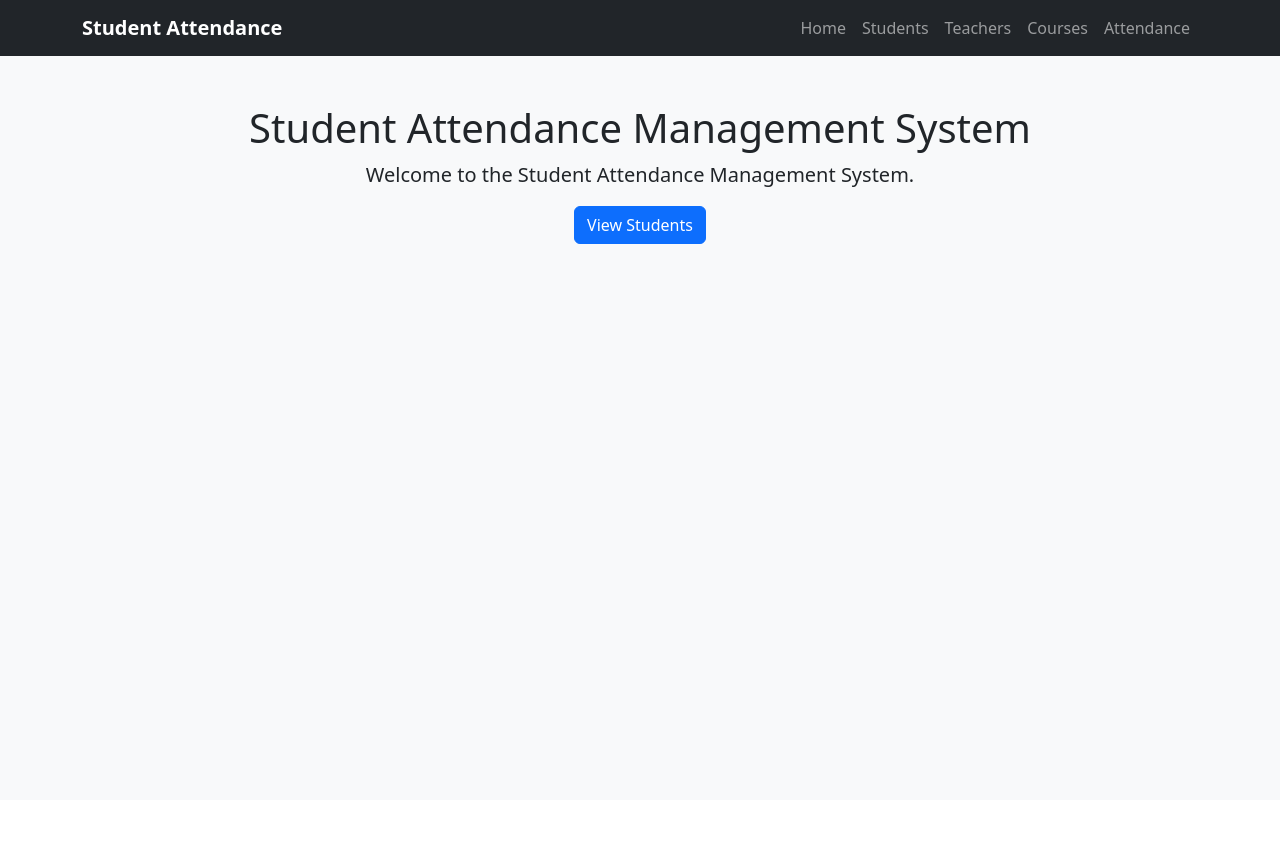
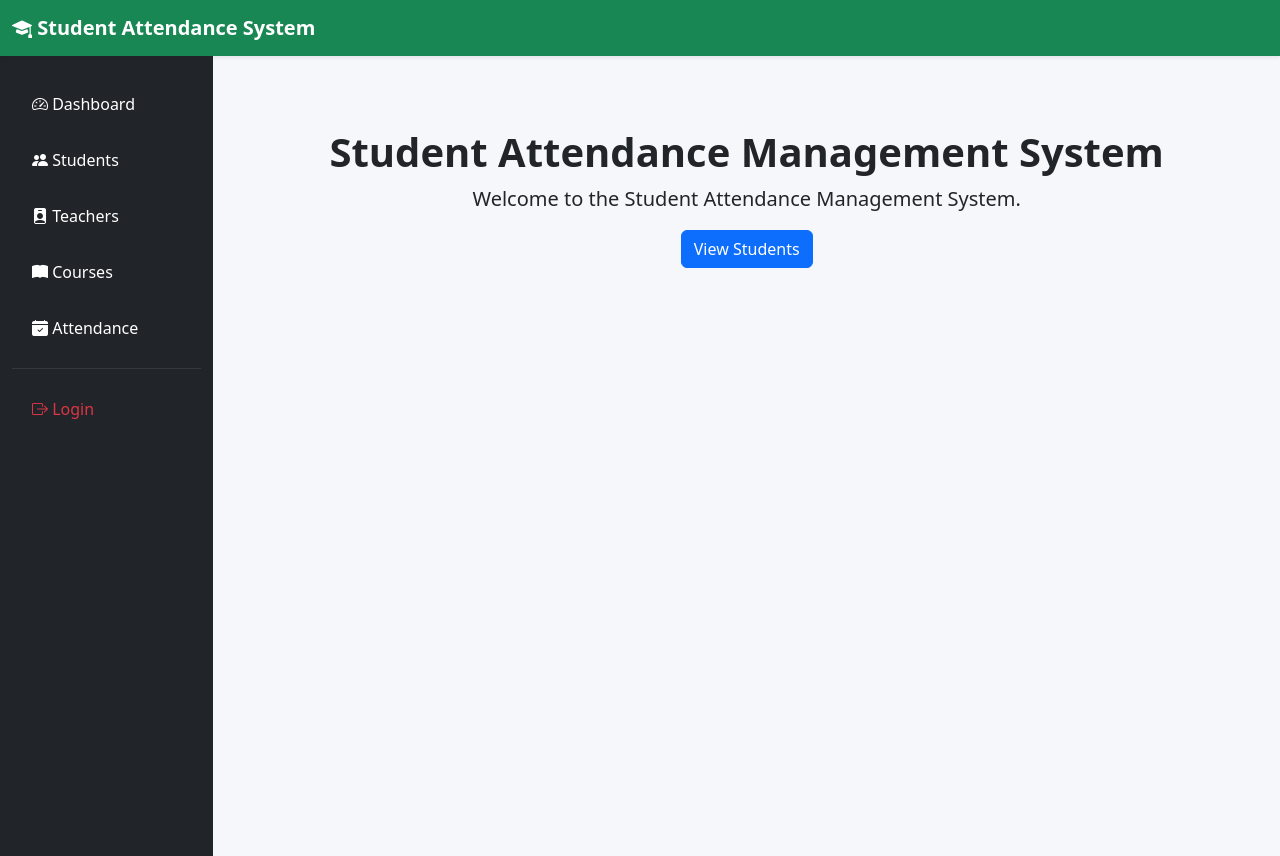
Before and after one commit to Jonnie-k/student-attendance-frontend, a Django app: page / in a window 1280 px wide. Before the commit the page ends 244 px from the top, so only its background shows below. Run offline with Django 5.2, Linux system fonts and the light colour scheme.

```diff
--- a/static/css/style.css
+++ b/static/css/style.css
@@ -1,15 +1,31 @@
-body {
-    background-color: #f8f9fa;
+body{
+    background:#f5f7fa;
 }
 
-.navbar-brand {
-    font-weight: bold;
+.sidebar{
+    min-height:100vh;
 }
 
-.card {
-    border-radius: 12px;
+.sidebar .nav-link{
+    padding:12px 20px;
+    font-size:16px;
 }
 
-table {
-    background: white;
+.sidebar .nav-link:hover{
+    background:#198754;
+    border-radius:6px;
 }
+
+.card{
+    border:none;
+    border-radius:12px;
+    box-shadow:0 2px 10px rgba(0,0,0,.08);
+}
+
+.table{
+    background:white;
+}
+
+h1,h2,h3,h4{
+    font-weight:700;
+}
--- a/templates/frontend/base.html
+++ b/templates/frontend/base.html
@@ -4,51 +4,84 @@
 <head>
     <meta charset="UTF-8">
     <meta name="viewport" content="width=device-width, initial-scale=1.0">
-    <title>{% block title %}Student Attendance System{% endblock %}</title>
+    <title>{% block title %}Student Attendance Management System{% endblock %}</title>
 
     <!-- Bootstrap CSS -->
     <link href="https://cdn.jsdelivr.net/npm/bootstrap@5.3.7/dist/css/bootstrap.min.css" rel="stylesheet">
 
+    <!-- Bootstrap Icons -->
+    <link rel="stylesheet"
+          href="https://cdn.jsdelivr.net/npm/bootstrap-icons@1.11.3/font/bootstrap-icons.min.css">
+
     <!-- Custom CSS -->
     <link rel="stylesheet" href="{% static 'css/style.css' %}">
 </head>
+
 <body>
 
-<nav class="navbar navbar-expand-lg navbar-dark bg-dark">
-    <div class="container">
-        <a class="navbar-brand" href="/">Student Attendance</a>
-
-        <button class="navbar-toggler" type="button"
-                data-bs-toggle="collapse"
-                data-bs-target="#navbarNav">
-            <span class="navbar-toggler-icon"></span>
-        </button>
-
-        <div class="collapse navbar-collapse" id="navbarNav">
-            <ul class="navbar-nav ms-auto">
-                <li class="nav-item">
-                    <a class="nav-link" href="/">Home</a>
-                </li>
-                <li class="nav-item">
-                    <a class="nav-link" href="/students/">Students</a>
-                </li>
-                <li class="nav-item">
-                    <a class="nav-link" href="/teachers/">Teachers</a>
-                </li>
-                <li class="nav-item">
-                    <a class="nav-link" href="/courses/">Courses</a>
-                </li>
-                <li class="nav-item">
-                    <a class="nav-link" href="/attendance/">Attendance</a>
-                </li>
-            </ul>
-        </div>
+<!-- Top Navigation -->
+<nav class="navbar navbar-dark bg-success shadow-sm">
+    <div class="container-fluid">
+        <a class="navbar-brand fw-bold" href="/">
+            <i class="bi bi-mortarboard-fill"></i>
+            Student Attendance System
+        </a>
     </div>
 </nav>
 
-<div class="container mt-4">
-    {% block content %}
-    {% endblock %}
+<div class="container-fluid">
+    <div class="row">
+
+        <!-- Sidebar -->
+        <nav class="col-md-3 col-lg-2 d-md-block bg-dark sidebar min-vh-100">
+
+            <div class="pt-4">
+
+                <a href="/" class="nav-link text-white mb-2">
+                    <i class="bi bi-speedometer2"></i>
+                    Dashboard
+                </a>
+
+                <a href="/students/" class="nav-link text-white mb-2">
+                    <i class="bi bi-people-fill"></i>
+                    Students
+                </a>
+
+                <a href="/teachers/" class="nav-link text-white mb-2">
+                    <i class="bi bi-person-badge-fill"></i>
+                    Teachers
+                </a>
+
+                <a href="/courses/" class="nav-link text-white mb-2">
+                    <i class="bi bi-book-fill"></i>
+                    Courses
+                </a>
+
+                <a href="/attendance/" class="nav-link text-white mb-2">
+                    <i class="bi bi-calendar-check-fill"></i>
+                    Attendance
+                </a>
+
+                <hr class="text-secondary">
+
+                <a href="/accounts/login/" class="nav-link text-danger">
+                    <i class="bi bi-box-arrow-right"></i>
+                    Login
+                </a>
+
+            </div>
+
+        </nav>
+
+        <!-- Main Content -->
+        <main class="col-md-9 ms-sm-auto col-lg-10 px-md-4 py-4">
+
+            {% block content %}
+            {% endblock %}
+
+        </main>
+
+    </div>
 </div>
 
 <script src="https://cdn.jsdelivr.net/npm/bootstrap@5.3.7/dist/js/bootstrap.bundle.min.js"></script>
```
